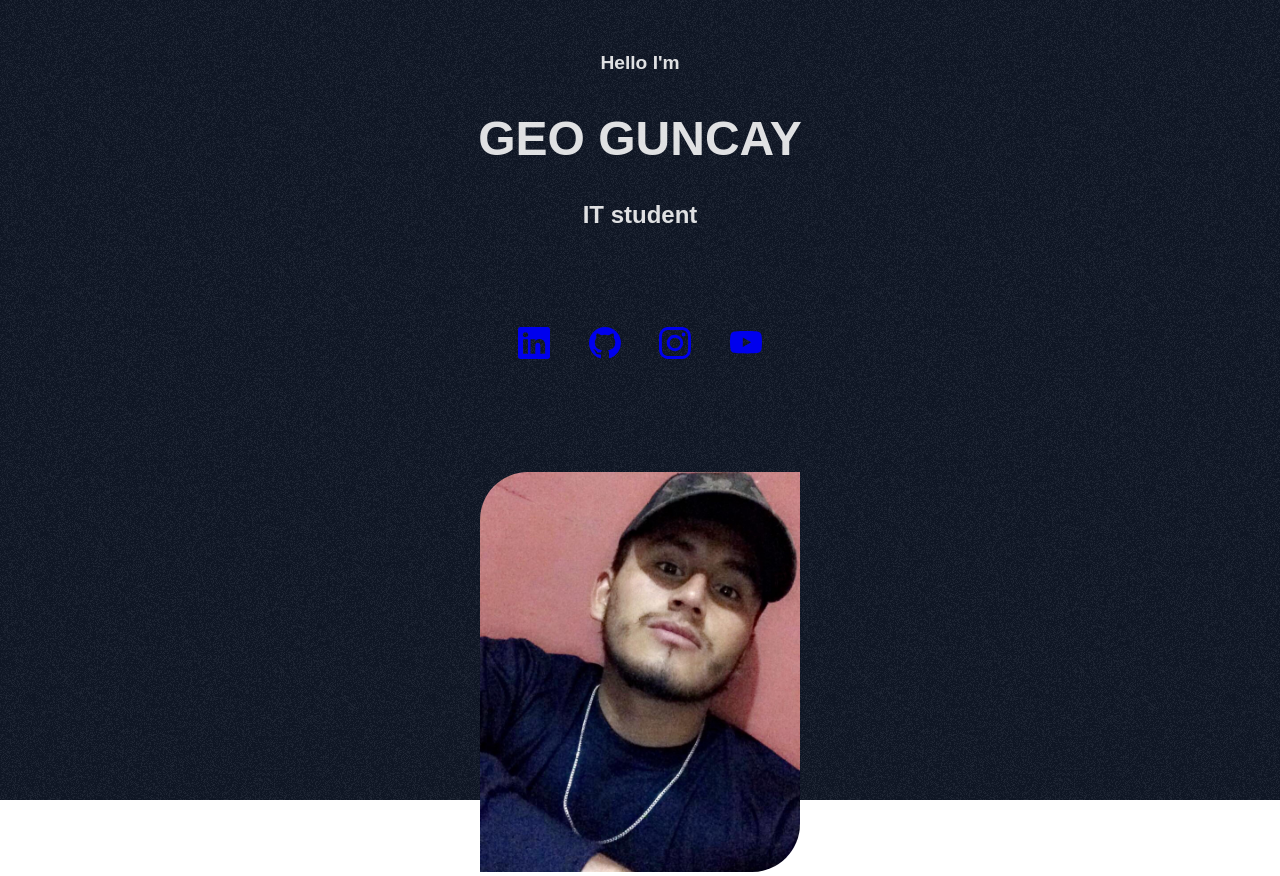
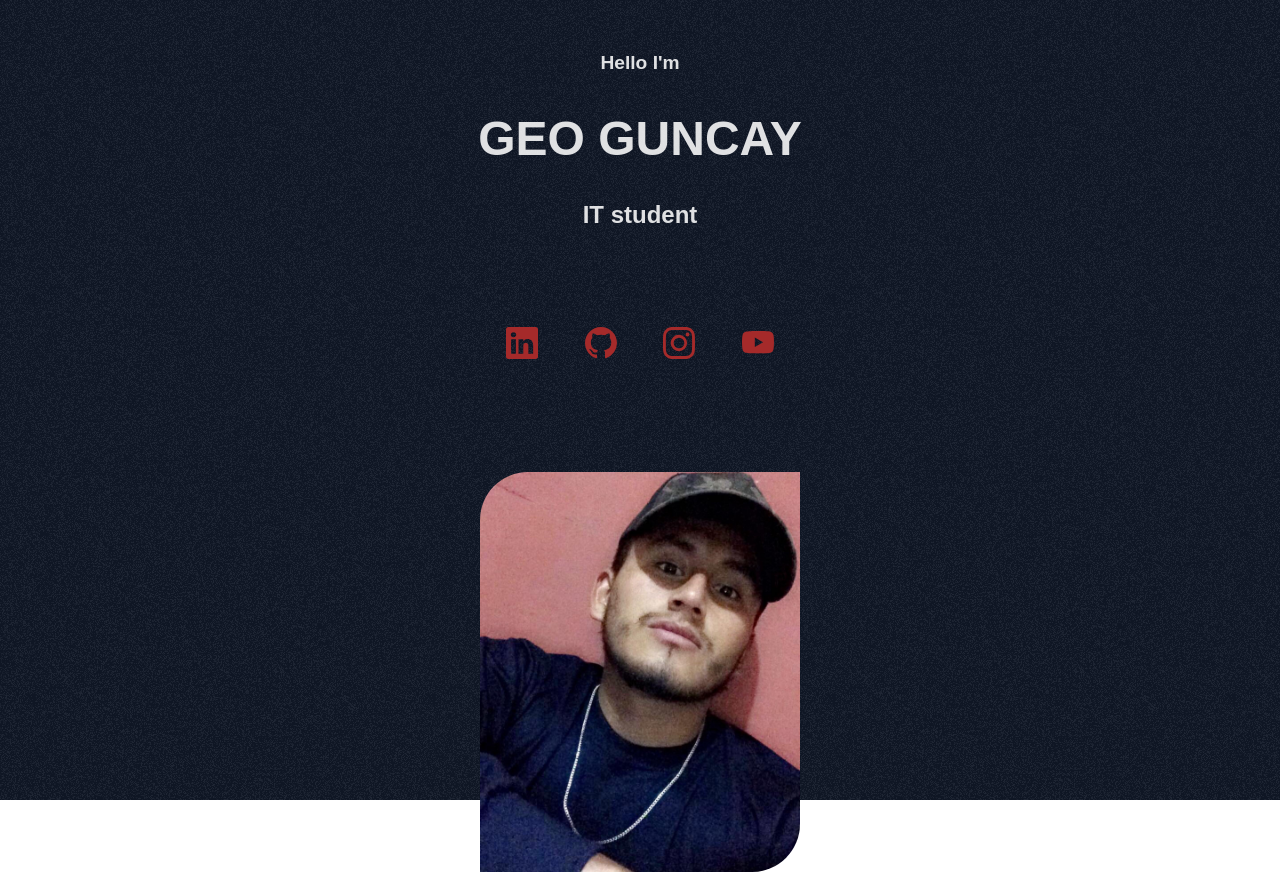
Before and after one commit to geoguncay/geo, a React (Vite) app: page /geo in a window 1280 px wide. Built offline with nearby package versions, Linux system fonts and the light colour scheme.

Commit message:
social icons fixd

```diff
--- a/src/App.jsx
+++ b/src/App.jsx
@@ -1,6 +1,6 @@
 import { BrowserRouter, Routes, Route } from 'react-router-dom';
-import NotFound from './Pages/Not';
-import Home from './Pages/Home';
+import Home from './components/Home';
+import NotFound from './components/Not';
 
 function App() {
 	return (
--- a/src/components/hero/hero.css
+++ b/src/components/hero/hero.css
@@ -27,14 +27,19 @@
 .social_icons {
   margin: 4rem 0 2rem;
   display: flex;
-	font-size: 2rem;
+  gap: .5rem;
 }
 .social_icon {
+  font-size: 2rem;
   padding: 1rem 1.2rem;
+  color: var(--primary-color-brown);
 }
 .social_icon:hover{
-  box-shadow: inset 0 0 0 1px var(--simple-box-shadow);
+  box-shadow: inset 0 0 0 1px var(	--primary-color-red);
+  border-radius: 7px;
+  transition: ease-in .3s;
 }
+
 .hero_img {
 	width: 20rem;
 	margin: 2rem auto ;
--- a/src/index.css
+++ b/src/index.css
@@ -12,7 +12,8 @@
 	--primary-bg-light: #ffffff;
 	--primary-bg-green: #3cb652;
 	--primary-bg-transparent: rgb(0 0 0 / 0%);
-	--simple-box-shadow: #ff4d4d;
+	--primary-color-brown: #a52a2a;
+	--primary-color-red: #ff4d4d;
 	--bg-img-texture: url(./assets/bg-texture.png);
 	--bg-gradient-red-20: url(./assets/bg-texture.png),
 		linear-gradient(to right, #42312c, #452225);
```
Also changed, not shown: src/components/Home.jsx (renamed from src/pages/Home.jsx), src/components/Not.jsx (renamed from src/pages/Not.jsx).
